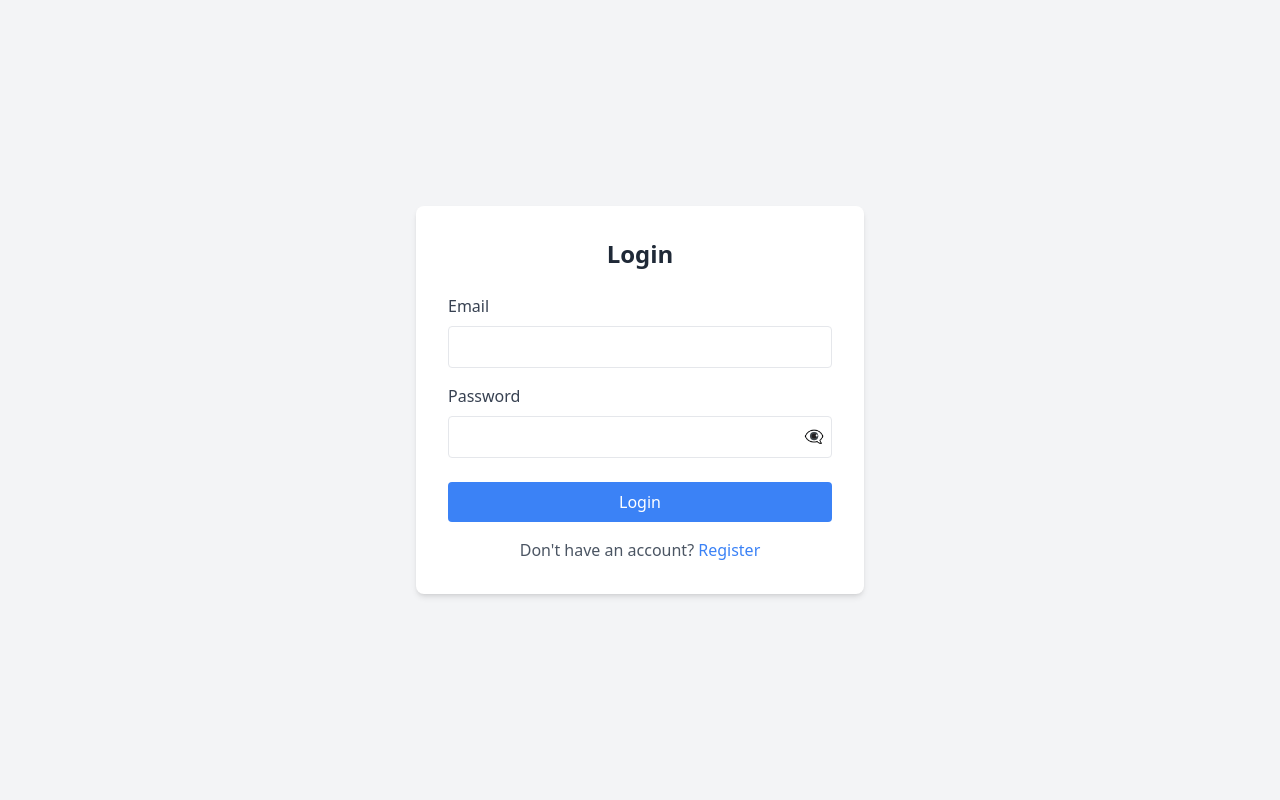
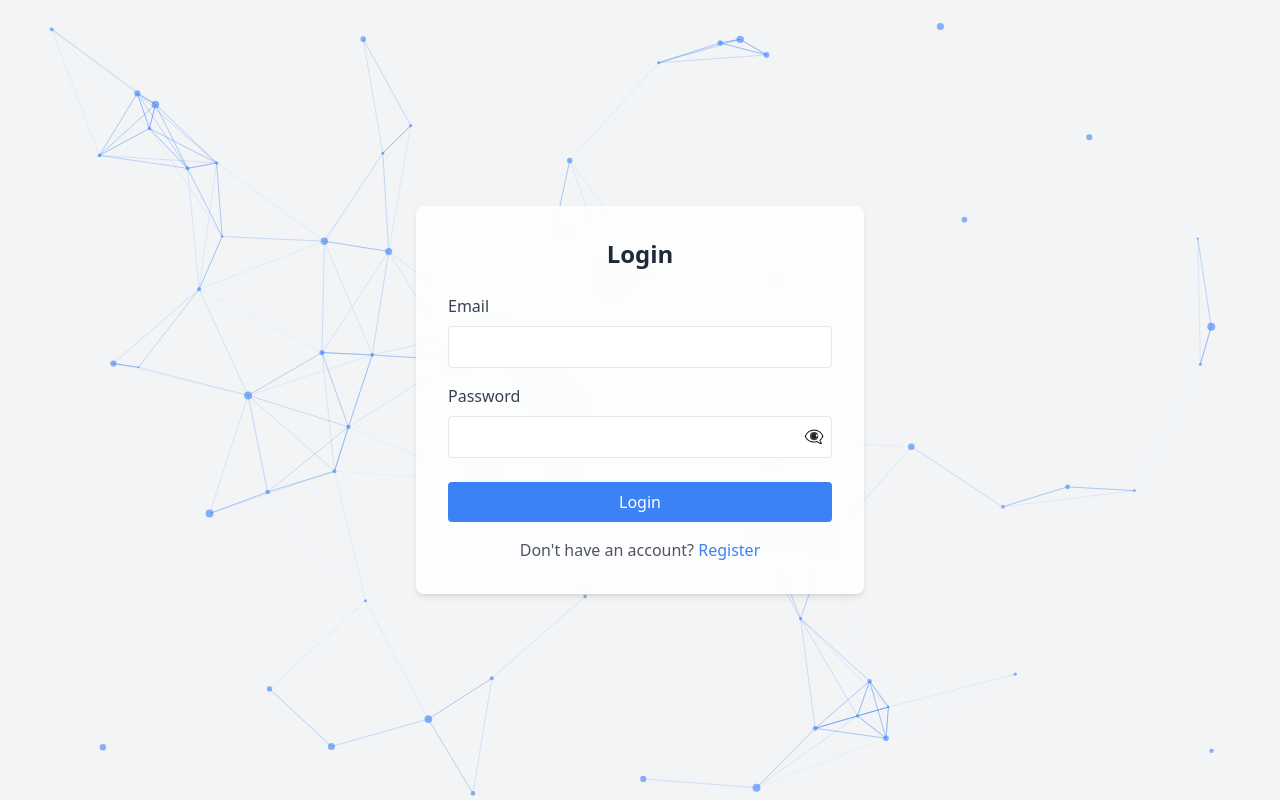
Before and after one commit to mohitkumar123x/KanbanBoard, a React (Create React App) app in the folder frontend/: page / in a window 1280 px wide. Built offline with nearby package versions, Linux system fonts and the light colour scheme; no server answers.

Commit message:
AddLoginAnimation

```diff
--- a/frontend/src/components/Auth/Login.js
+++ b/frontend/src/components/Auth/Login.js
@@ -1,8 +1,10 @@
 
 import { useState, useContext } from 'react';
 import { AuthContext } from '../../contexts/AuthContext';
-import { useNavigate,Link } from 'react-router-dom';
+import { useNavigate, Link } from 'react-router-dom';
 import logger from '../../services/logger';
+import Particles from 'react-tsparticles';
+import { loadSlim } from 'tsparticles-slim';
 
 const Login = () => {
   const { login } = useContext(AuthContext);
@@ -18,20 +20,69 @@ const Login = () => {
       await login(email, password);
       navigate('/home');
     } catch (err) {
-      console.log(err)
+      console.log(err);
       setError('Invalid credentials');
     }
   };
+
   const toggleShowPassword = () => {
     setShowPassword(!showPassword);
     logger.info(`Password visibility toggled: ${!showPassword ? 'visible' : 'hidden'}`);
   };
 
-
+  const particlesInit = async (engine) => {
+    await loadSlim(engine);
+  };
 
   return (
-    <div className="min-h-screen bg-gray-100 flex items-center justify-center p-6">
-    <div className="max-w-md w-full bg-white p-8 rounded-lg shadow-md">
+    <div className="relative min-h-screen bg-gray-100 flex items-center justify-center p-6 overflow-hidden">
+      {/* Particle background */}
+      <Particles
+        id="tsparticles"
+        init={particlesInit}
+        options={{
+          background: {
+            color: { value: '#f3f4f6' },
+          },
+          fpsLimit: 60,
+          interactivity: {
+            events: {
+              onHover: { enable: true, mode: 'repulse' },
+              resize: true,
+            },
+            modes: {
+              repulse: { distance: 100, duration: 0.4 },
+            },
+          },
+          particles: {
+            color: { value: '#3b82f6' },
+            links: {
+              color: '#3b82f6',
+              distance: 150,
+              enable: true,
+              opacity: 0.4,
+              width: 1,
+            },
+            move: {
+              enable: true,
+              speed: 1,
+              outModes: { default: 'bounce' },
+            },
+            number: {
+              value: 60,
+              density: { enable: true, area: 800 },
+            },
+            opacity: { value: 0.6 },
+            shape: { type: 'circle' },
+            size: { value: { min: 1, max: 4 } },
+          },
+          detectRetina: true,
+        }}
+        className="absolute inset-0 z-0"
+      />
+
+      {/* Login Card */}
+      <div className="relative z-10 max-w-md w-full bg-white/80 backdrop-blur-md p-8 rounded-lg shadow-md">
         <h2 className="text-2xl font-bold text-gray-800 mb-6 text-center">Login</h2>
         {error && <p className="text-red-500 mb-4">{error}</p>}
         <form onSubmit={handleSubmit}>
@@ -39,9 +90,8 @@ const Login = () => {
             <label className="block text-gray-700 mb-2" htmlFor="email">Email</label>
             <input
               type="email"
-            name="email"
               value={email}
-            onChange={(e)=>{setEmail(e.target.value)}}
+              onChange={(e) => setEmail(e.target.value)}
               className="w-full p-2 border rounded focus:outline-none focus:ring-2 focus:ring-blue-500"
               required
             />
@@ -50,9 +100,8 @@ const Login = () => {
             <label className="block text-gray-700 mb-2" htmlFor="password">Password</label>
             <input
               type={showPassword ? 'text' : 'password'}
-            name="password"
               value={password}
-            onChange={(e)=>{setPassword(e.target.value)}}
+              onChange={(e) => setPassword(e.target.value)}
               className="w-full p-2 border rounded focus:outline-none focus:ring-2 focus:ring-blue-500"
               required
             />
@@ -60,7 +109,6 @@ const Login = () => {
               type="button"
               onClick={toggleShowPassword}
               className="absolute right-2 top-10 text-gray-500 hover:text-gray-700"
-            aria-label={showPassword ? 'Hide password' : 'Show password'}
             >
               {showPassword ? '👁️' : '👁️‍🗨️'}
             </button>
@@ -73,7 +121,10 @@ const Login = () => {
           </button>
         </form>
         <p className="mt-4 text-center text-gray-600">
-        Don't have an account? <Link to="/register" className="text-blue-500 hover:underline">Register</Link>
+          Don't have an account?{' '}
+          <Link to="/register" className="text-blue-500 hover:underline">
+            Register
+          </Link>
         </p>
       </div>
     </div>
```
Lines whose indentation alone changed are shown as unchanged.
